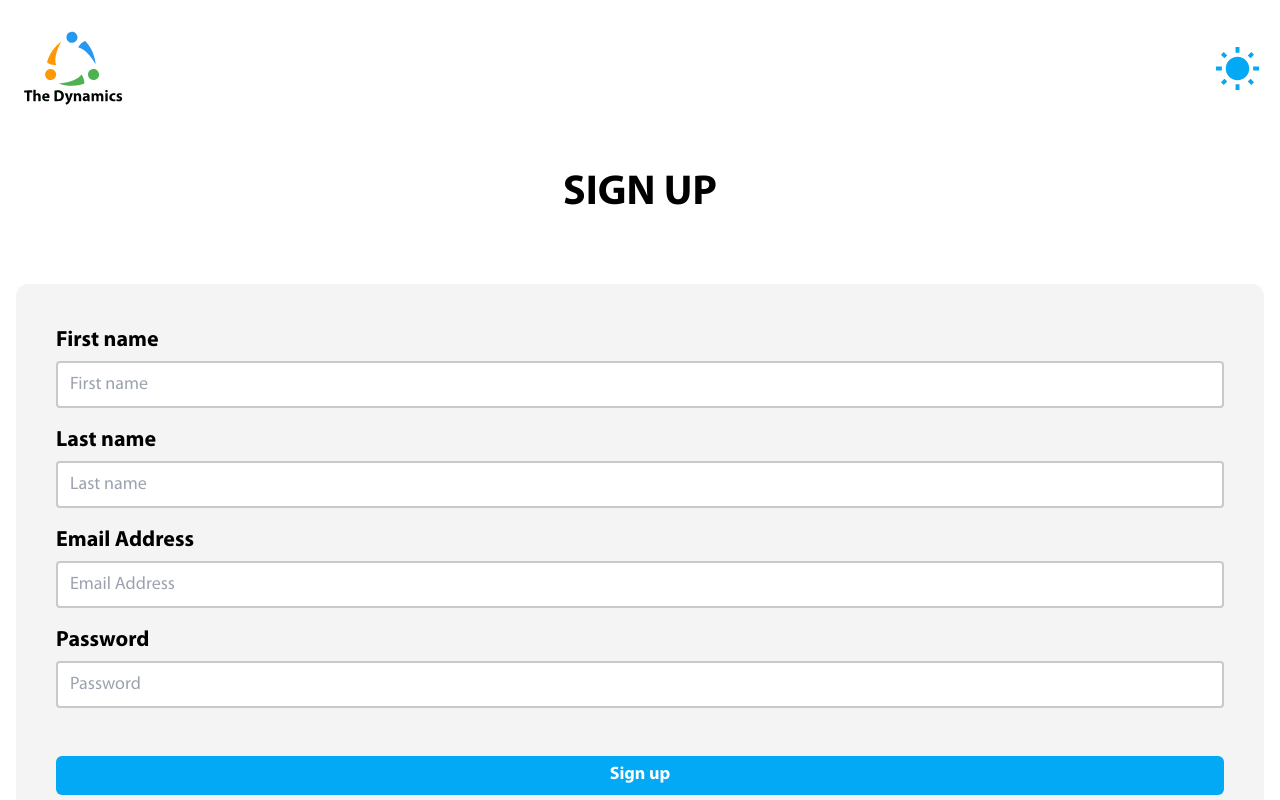
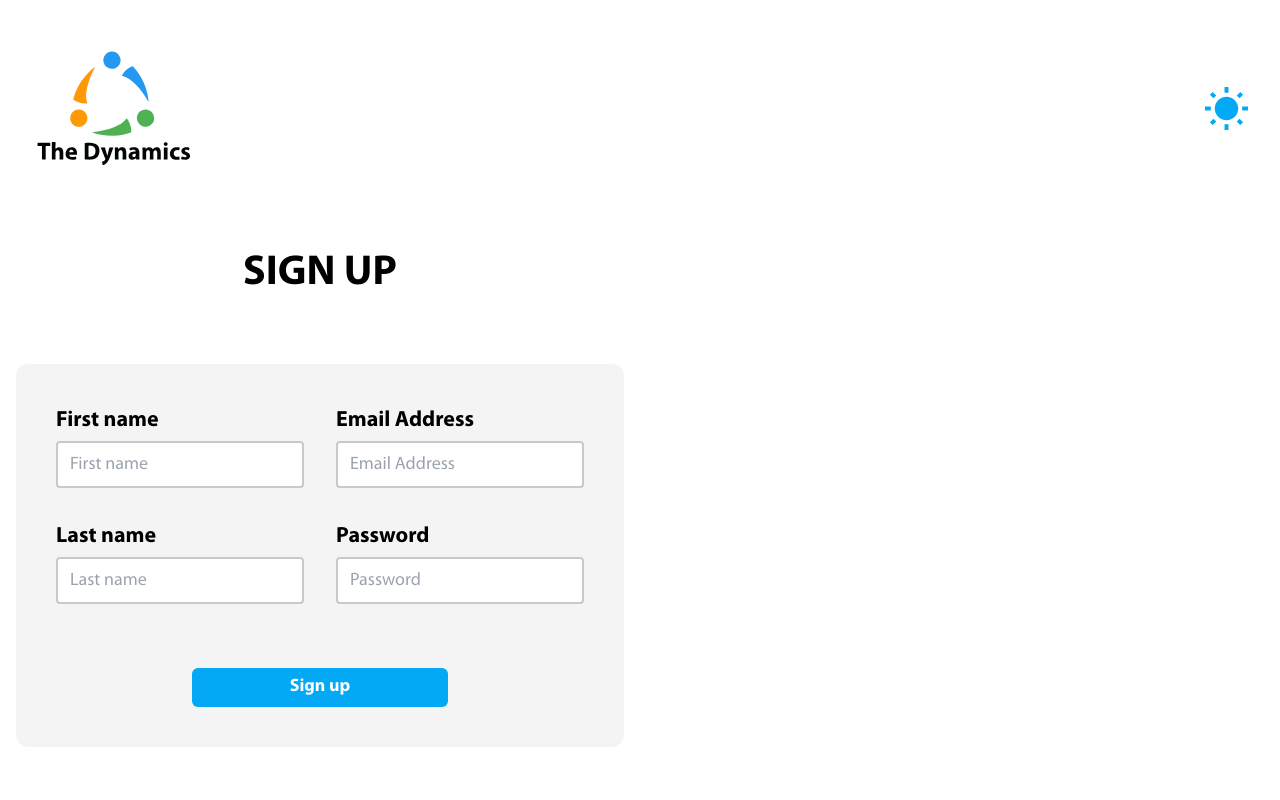
Before and after one commit to DevtranetHQ/Hacksuite, a Next.js app: page /signup in a window 1280 px wide. Built offline with nearby package versions, Linux system fonts and the light colour scheme.

Commit message:
make signup form responsive

```diff
--- a/components/navbars/LoggedOutNav.js
+++ b/components/navbars/LoggedOutNav.js
@@ -8,11 +8,11 @@ export default function LoggedOutNav() {
     console.log(lightMode);
     console.log(logo);
     return (
-        <div className="flex flex-row justify-between items-center h-36">
-            <div className="w-36">
+        <div className="flex flex-row justify-between items-center h-36 lg:h-48 xl:h-56">
+            <div className="w-36 lg:w-48 xl:w-56">
                 <Image src={logo} alt="the dynamics logo" />
             </div>
-            <div className="m-5">
+            <div className="m-5 w-8 lg:w-10 xl:w-14">
                 <Image src={lightMode} alt="alt" />
             </div>
         </div>
--- a/pages/signup.js
+++ b/pages/signup.js
@@ -9,13 +9,15 @@ export default function SignUp(props) {
     return (
         <div className="h-screen">
             <LoggedOutNav />
-            <div className=
-                        "h-full bg-[url('../public/assets/auth/auth-background.svg')] bg-cover lg:bg-none">
+            <div className="h-full
+                            bg-[url('../public/assets/auth/auth-background.svg')] bg-cover
+                            xl:bg-none xl:w-1/2">
                 <h1 className="heading text-center mb-10">SIGN UP</h1>
                 <form endpoint={endpoint} method={method} className="mx-4">
-                    <div>
+                    <div className="w-full
+                                    xl:grid xl:grid-cols-2 xl:gap-8 xl:mb-12">
                         <section>
-                            <div>
+                            <div className="mb-8">
                                 <label className="form-label" htmlFor="firstName">
                                     First name
                                 </label>
@@ -45,7 +47,7 @@ export default function SignUp(props) {
                             </div>
                         </section>
                         <section>
-                            <div>
+                            <div className="mb-8">
                                 <label className="form-label" htmlFor="email">
                                     Email Address
                                 </label>
@@ -75,10 +77,11 @@ export default function SignUp(props) {
                                 />
                             </div>
                         </section>
-                        <button className="button-small button-deep-sky-blue w-full mt-12">
-                            Sign up
-                        </button>
                     </div>
+                    <button className="button-small button-deep-sky-blue w-full mt-12
+                                        xl:w-64 xl:m-auto">
+                        Sign up
+                    </button>
                 </form>
             </div>
         </div>
```
